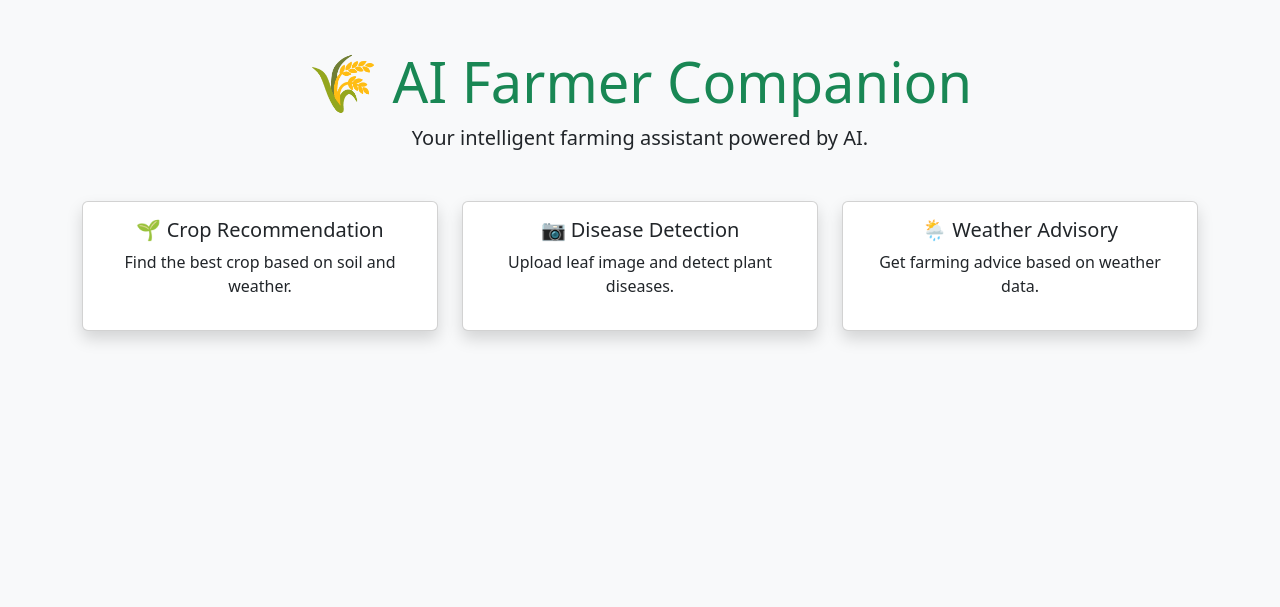
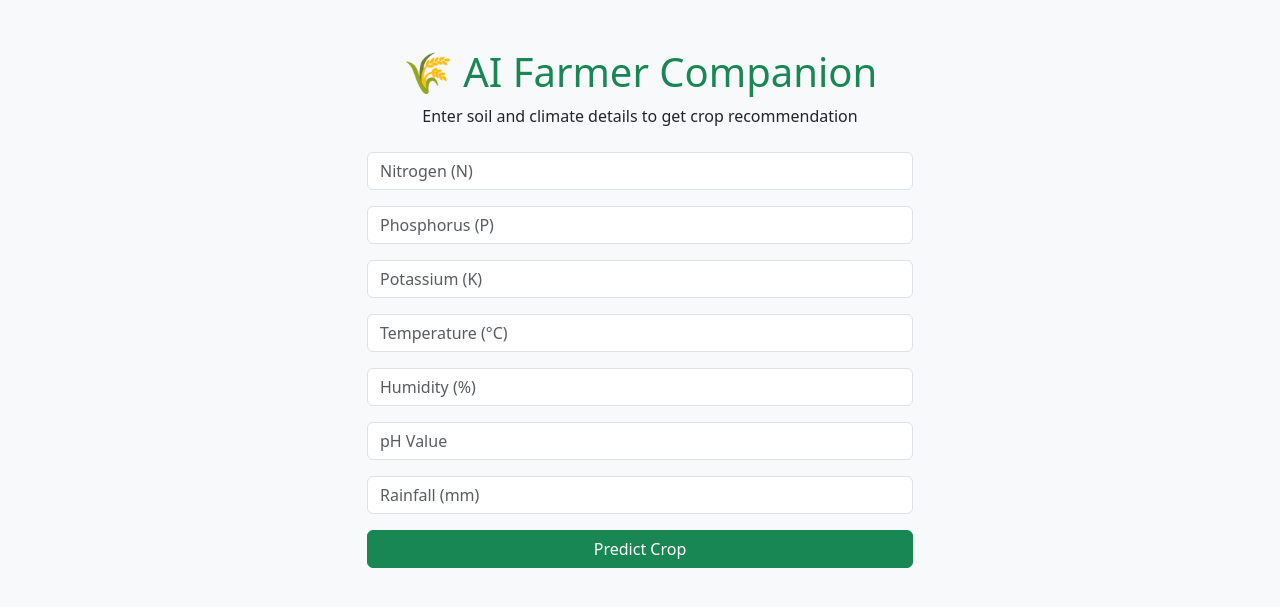
Before and after one commit to BitholSatapathy/ai-farmer-companion, a Flask app: page / in a window 1280 px wide. Shown: the top 607 px of the page. Run offline with Flask 3, Linux system fonts and the light colour scheme; parts of the project's set-up code (start-up, migrations or seed data) failed here and were passed over.

Commit message:
Improved prediction result UI

```diff
--- a/templates/index.html
+++ b/templates/index.html
@@ -4,35 +4,49 @@
     <title>AI Farmer Companion</title>
     <link href="https://cdn.jsdelivr.net/npm/bootstrap@5.3.2/dist/css/bootstrap.min.css" rel="stylesheet">
 </head>
+
 <body class="bg-light">
 
-    <div class="container text-center mt-5">
-        <h1 class="display-4 text-success">🌾 AI Farmer Companion</h1>
-        <p class="lead">Your intelligent farming assistant powered by AI.</p>
+<div class="container mt-5">
 
-        <div class="row mt-5">
-            <div class="col-md-4">
-                <div class="card shadow p-3">
-                    <h5>🌱 Crop Recommendation</h5>
-                    <p>Find the best crop based on soil and weather.</p>
-                </div>
+    <h1 class="text-center text-success">🌾 AI Farmer Companion</h1>
+    <p class="text-center">Enter soil and climate details to get crop recommendation</p>
+
+    <div class="row justify-content-center mt-4">
+        <div class="col-md-6">
+
+            <form action="/predict" method="POST">
+
+                <input type="number" name="N" class="form-control mb-3" placeholder="Nitrogen (N)" required>
+
+                <input type="number" name="P" class="form-control mb-3" placeholder="Phosphorus (P)" required>
+
+                <input type="number" name="K" class="form-control mb-3" placeholder="Potassium (K)" required>
+
+                <input type="number" step="any" name="temperature" class="form-control mb-3" placeholder="Temperature (°C)" required>
+
+                <input type="number" step="any" name="humidity" class="form-control mb-3" placeholder="Humidity (%)" required>
+
+                <input type="number" step="any" name="ph" class="form-control mb-3" placeholder="pH Value" required>
+
+                <input type="number" step="any" name="rainfall" class="form-control mb-3" placeholder="Rainfall (mm)" required>
+
+                <button type="submit" class="btn btn-success w-100">
+                    Predict Crop
+                </button>
+
+            </form>
+
+            {% if prediction_text %}
+            <div class="alert alert-success text-center mt-4">
+                <h4>{{ prediction_text }}</h4>
             </div>
+            {% endif %}
 
-            <div class="col-md-4">
-                <div class="card shadow p-3">
-                    <h5>📷 Disease Detection</h5>
-                    <p>Upload leaf image and detect plant diseases.</p>
-                </div>
-            </div>
-
-            <div class="col-md-4">
-                <div class="card shadow p-3">
-                    <h5>🌦 Weather Advisory</h5>
-                    <p>Get farming advice based on weather data.</p>
-                </div>
-            </div>
         </div>
     </div>
 
+</div>
+
 </body>
 </html>
```
